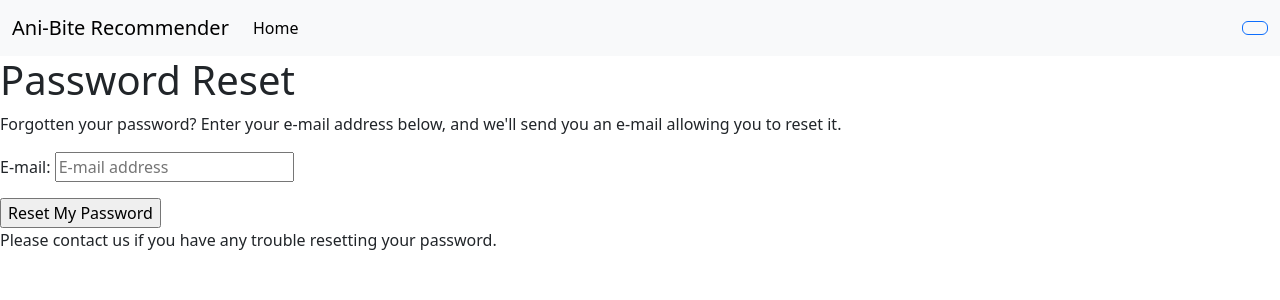
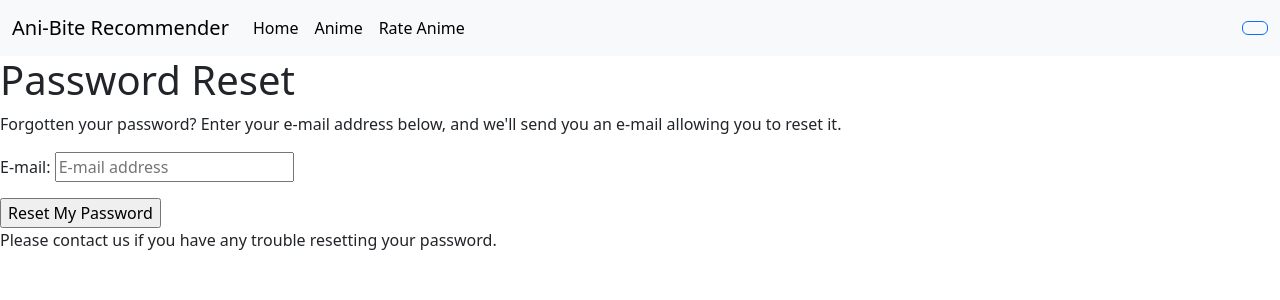
Before and after one commit to leeboi101/cfe-recommender, a Django app: page /accounts/password/reset/ in a window 1280 px wide. Shown: the top 300 px of the page. Run offline with Django 4.2, Linux system fonts and the light colour scheme; parts of the project's set-up code (start-up, migrations or seed data) failed here and were passed over; some libraries are stand-ins or nearby versions.

Commit message:
nav bar updated

```diff
--- a/src/ratings/views.py
+++ b/src/ratings/views.py
@@ -20,5 +20,8 @@ def rate_movie_view(request):
         rating_obj = Rating.objects.create(content_type=ctype, object_id=object_id, value=rating_value, user=user)
         if rating_obj.content_object is not None:
            message = "<span class='bg-danger text-light py-1 px-3 rounded'>Rating Saved Successfully!</span>"
+           response = HttpResponse("skipping", status=200)
+           response['HX-Trigger-after-settle'] = 'did-rate-anime'
+           return response
 
     return HttpResponse(message, status=200)
--- a/src/templates/anime/snippet/infinite.html
+++ b/src/templates/anime/snippet/infinite.html
@@ -1,5 +1,5 @@
 
 
-<div hx-get="/anime/infinite/" hx-trigger="did-skip-anime from:body" hx-swap="outerHTML">
+<div hx-get="/anime/infinite/" hx-trigger="did-skip-anime from:body, did-rate-anime from:body" hx-swap="outerHTML">
   {% include 'anime/snippet/card.html' with object=object skip=True %}
 </div><!-- end column-->
--- a/src/templates/navbar.html
+++ b/src/templates/navbar.html
@@ -1,14 +1,20 @@
 {% load account %}
 <nav class="navbar navbar-expand-lg bg-body-tertiary">
     <div class="container-fluid">
-      <a class="navbar-brand" href="#">Ani-Bite Recommender</a>
+      <a class="navbar-brand" href="/">Ani-Bite Recommender</a>
       <button class="navbar-toggler" type="button" data-bs-toggle="collapse" data-bs-target="#navbarSupportedContent" aria-controls="navbarSupportedContent" aria-expanded="false" aria-label="Toggle navigation">
         <span class="navbar-toggler-icon"></span>
       </button>
       <div class="collapse navbar-collapse" id="navbarSupportedContent">
         <ul class="navbar-nav me-auto mb-2 mb-lg-0">
           <li class="nav-item">
-            <a class="nav-link active" aria-current="page" href="#">Home</a>
+            <a class="nav-link active" href="/">Home</a>
+          </li>
+          <li class="nav-item">
+            <a class="nav-link active" href="/anime">Anime</a>
+          </li>
+          <li class="nav-item">
+            <a class="nav-link active" href="/anime/infinite">Rate Anime</a>
           </li>
         </ul>
         <a class="btn btn-outline-primary" href="/accounts/logout">{% user_display user %}</a>
```
